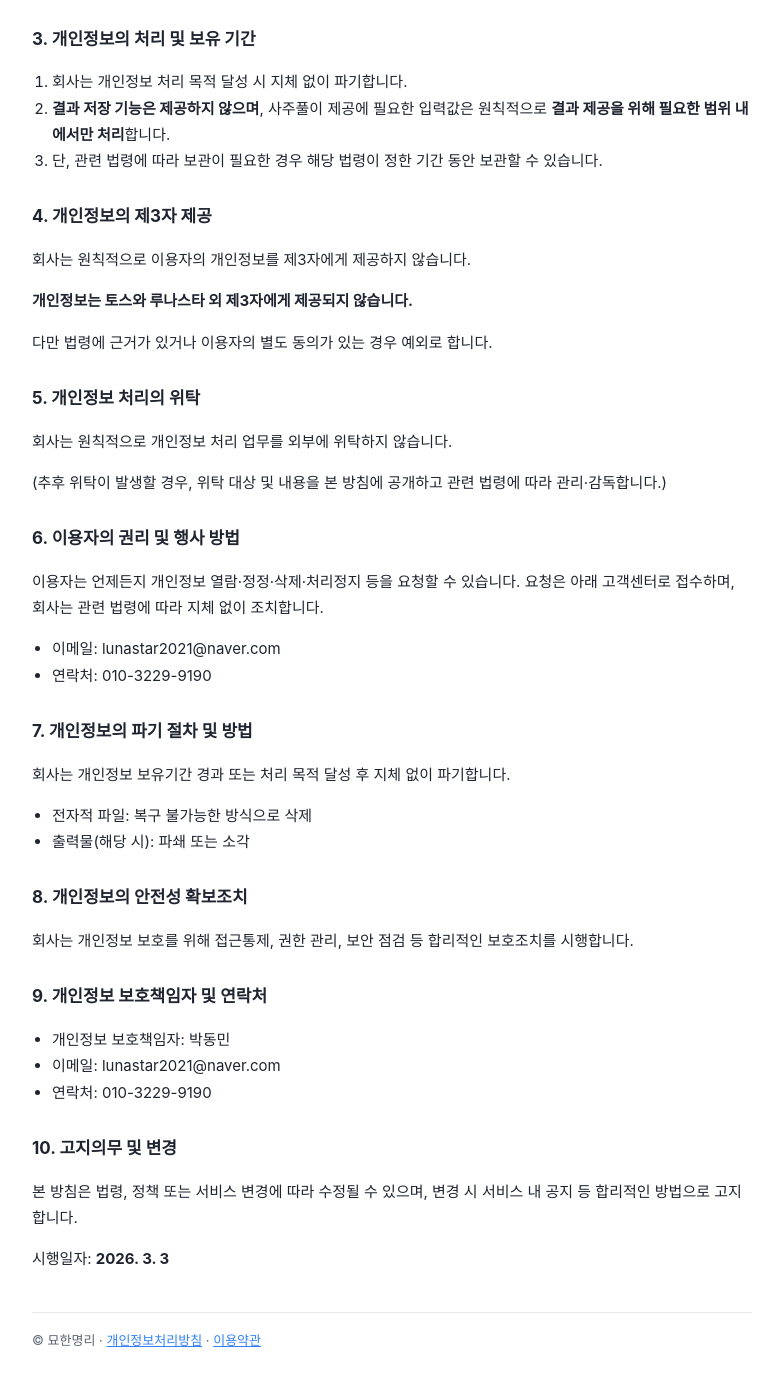
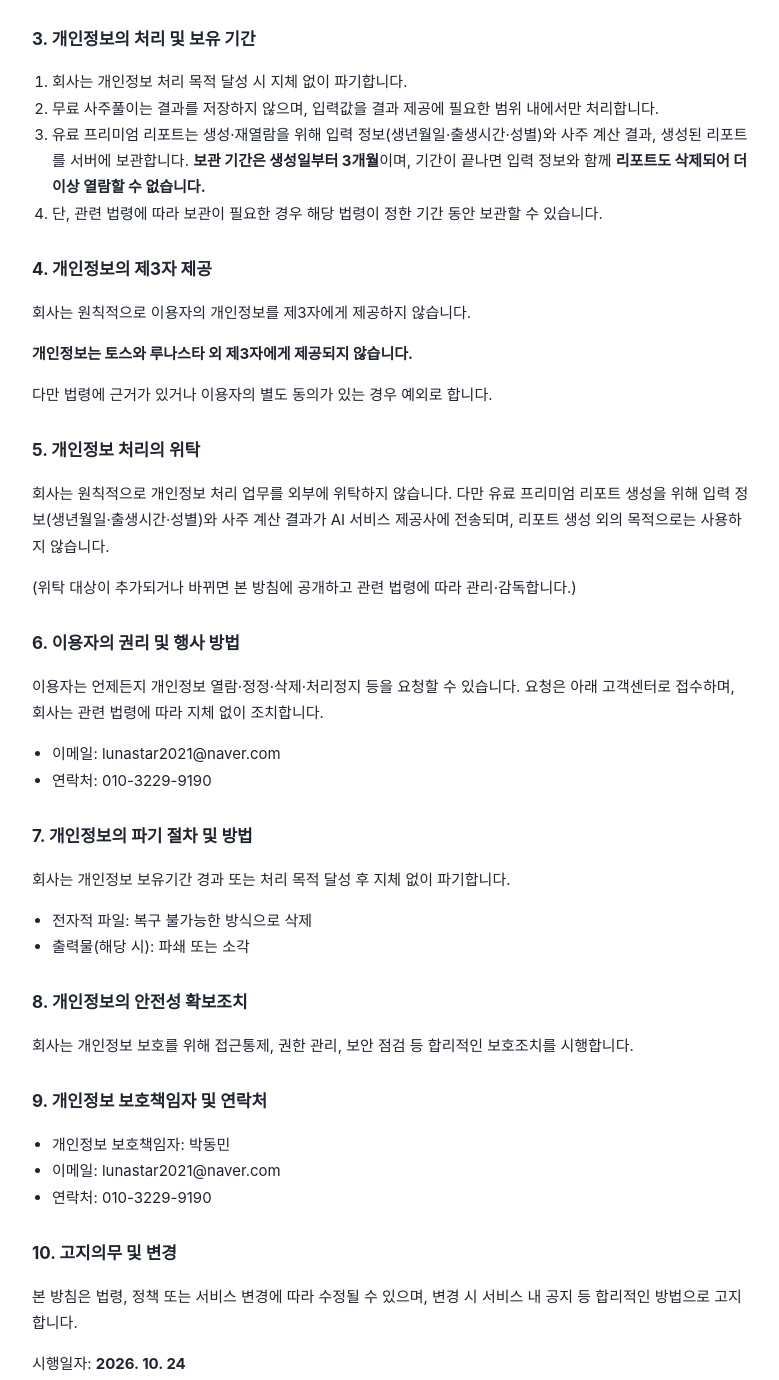
Before and after one commit to lovehack777/myohan-legal, a plain HTML site: page privacy.html in a window 1280 px wide. Shown: the part 722-2102 px from the top of the page, without its empty margins (248-1027 px from the left). Drawn offline with Linux system fonts and the light colour scheme.

Commit message:
개인정보처리방침: 유료 리포트 3개월 보관·삭제, AI 제공사 전송 명시, 시행일 2026.10.24
Co-Authored-By: Claude Sonnet 5.5 <noreply@anthropic.com>
Claude-Session: https://claude.ai/code/session_01AbLwiv5ZrZFZvXgoHhYRFQ

```diff
--- a/privacy.html
+++ b/privacy.html
@@ -23,14 +23,14 @@
 <main>
 <h1>개인정보처리방침</h1><p>루나스타(이하 "회사")는 「개인정보 보호법」 등 관련 법령을 준수하며, 이용자의 개인정보를 보호하기 위하여 다음과 같은 개인정보처리방침을 수립·공개합니다.</p><section><h2>1. 개인정보의 처리 목적</h2><p>회사는 다음 목적을 위해 개인정보를 처리합니다.</p><ol><li>사주/운세 서비스 제공(사주풀이 결과 생성 및 화면 표시)</li><li>고객 문의 대응 및 민원 처리</li><li>서비스 품질 개선 및 오류 대응(필수 범위 내 로그 확인)</li></ol></section>
 <section><h2>2. 처리하는 개인정보의 항목</h2><p>회사는 <strong>사주/운세 제공에 필요한 최소한의 정보만</strong> 처리합니다.</p><h3>(1) 이용자가 직접 입력하는 정보(필수/선택)</h3><ul><li>필수: 생년월일(양력/음력 선택 포함)</li><li>선택: 출생시간(모름 선택 가능), 성별(선택)</li></ul><p>※ 서비스 설계에 따라 화면에서 실제 입력받는 항목이 위 범위 내에서 구성될 수 있습니다.</p><h3>(2) 서비스 이용 과정에서 자동 생성/수집될 수 있는 정보</h3><ul><li>기기/접속 정보(예: 접속 시각, 오류 발생 시점 등 서비스 운영에 필요한 최소 로그)</li></ul><p>※ 회사는 앱인토스 콘솔 외 별도 분석 도구를 사용하지 않습니다.</p></section>
-<section><h2>3. 개인정보의 처리 및 보유 기간</h2><ol><li>회사는 개인정보 처리 목적 달성 시 지체 없이 파기합니다.</li><li><strong>결과 저장 기능은 제공하지 않으며</strong>, 사주풀이 제공에 필요한 입력값은 원칙적으로 <strong>결과 제공을 위해 필요한 범위 내에서만 처리</strong>합니다.</li><li>단, 관련 법령에 따라 보관이 필요한 경우 해당 법령이 정한 기간 동안 보관할 수 있습니다.</li></ol></section>
+<section><h2>3. 개인정보의 처리 및 보유 기간</h2><ol><li>회사는 개인정보 처리 목적 달성 시 지체 없이 파기합니다.</li><li>무료 사주풀이는 결과를 저장하지 않으며, 입력값을 결과 제공에 필요한 범위 내에서만 처리합니다.</li><li>유료 프리미엄 리포트는 생성·재열람을 위해 입력 정보(생년월일·출생시간·성별)와 사주 계산 결과, 생성된 리포트를 서버에 보관합니다. <strong>보관 기간은 생성일부터 3개월</strong>이며, 기간이 끝나면 입력 정보와 함께 <strong>리포트도 삭제되어 더 이상 열람할 수 없습니다.</strong></li><li>단, 관련 법령에 따라 보관이 필요한 경우 해당 법령이 정한 기간 동안 보관할 수 있습니다.</li></ol></section>
 <section><h2>4. 개인정보의 제3자 제공</h2><p>회사는 원칙적으로 이용자의 개인정보를 제3자에게 제공하지 않습니다.</p><p><strong>개인정보는 토스와 루나스타 외 제3자에게 제공되지 않습니다.</strong></p><p>다만 법령에 근거가 있거나 이용자의 별도 동의가 있는 경우 예외로 합니다.</p></section>
-<section><h2>5. 개인정보 처리의 위탁</h2><p>회사는 원칙적으로 개인정보 처리 업무를 외부에 위탁하지 않습니다.</p><p>(추후 위탁이 발생할 경우, 위탁 대상 및 내용을 본 방침에 공개하고 관련 법령에 따라 관리·감독합니다.)</p></section>
+<section><h2>5. 개인정보 처리의 위탁</h2><p>회사는 원칙적으로 개인정보 처리 업무를 외부에 위탁하지 않습니다. 다만 유료 프리미엄 리포트 생성을 위해 입력 정보(생년월일·출생시간·성별)와 사주 계산 결과가 AI 서비스 제공사에 전송되며, 리포트 생성 외의 목적으로는 사용하지 않습니다.</p><p>(위탁 대상이 추가되거나 바뀌면 본 방침에 공개하고 관련 법령에 따라 관리·감독합니다.)</p></section>
 <section><h2>6. 이용자의 권리 및 행사 방법</h2><p>이용자는 언제든지 개인정보 열람·정정·삭제·처리정지 등을 요청할 수 있습니다. 요청은 아래 고객센터로 접수하며, 회사는 관련 법령에 따라 지체 없이 조치합니다.</p><ul><li>이메일: lunastar2021@naver.com</li><li>연락처: 010-3229-9190</li></ul></section>
 <section><h2>7. 개인정보의 파기 절차 및 방법</h2><p>회사는 개인정보 보유기간 경과 또는 처리 목적 달성 후 지체 없이 파기합니다.</p><ul><li>전자적 파일: 복구 불가능한 방식으로 삭제</li><li>출력물(해당 시): 파쇄 또는 소각</li></ul></section>
 <section><h2>8. 개인정보의 안전성 확보조치</h2><p>회사는 개인정보 보호를 위해 접근통제, 권한 관리, 보안 점검 등 합리적인 보호조치를 시행합니다.</p></section>
 <section><h2>9. 개인정보 보호책임자 및 연락처</h2><ul><li>개인정보 보호책임자: 박동민</li><li>이메일: lunastar2021@naver.com</li><li>연락처: 010-3229-9190</li></ul></section>
-<section><h2>10. 고지의무 및 변경</h2><p>본 방침은 법령, 정책 또는 서비스 변경에 따라 수정될 수 있으며, 변경 시 서비스 내 공지 등 합리적인 방법으로 고지합니다.</p><p>시행일자: <strong>2026. 3. 3</strong></p></section>
+<section><h2>10. 고지의무 및 변경</h2><p>본 방침은 법령, 정책 또는 서비스 변경에 따라 수정될 수 있으며, 변경 시 서비스 내 공지 등 합리적인 방법으로 고지합니다.</p><p>시행일자: <strong>2026. 10. 24</strong></p></section>
 <footer>© 묘한명리 · <a href="./privacy.html">개인정보처리방침</a> · <a href="./terms.html">이용약관</a></footer>
 </main>
 </body>
```
